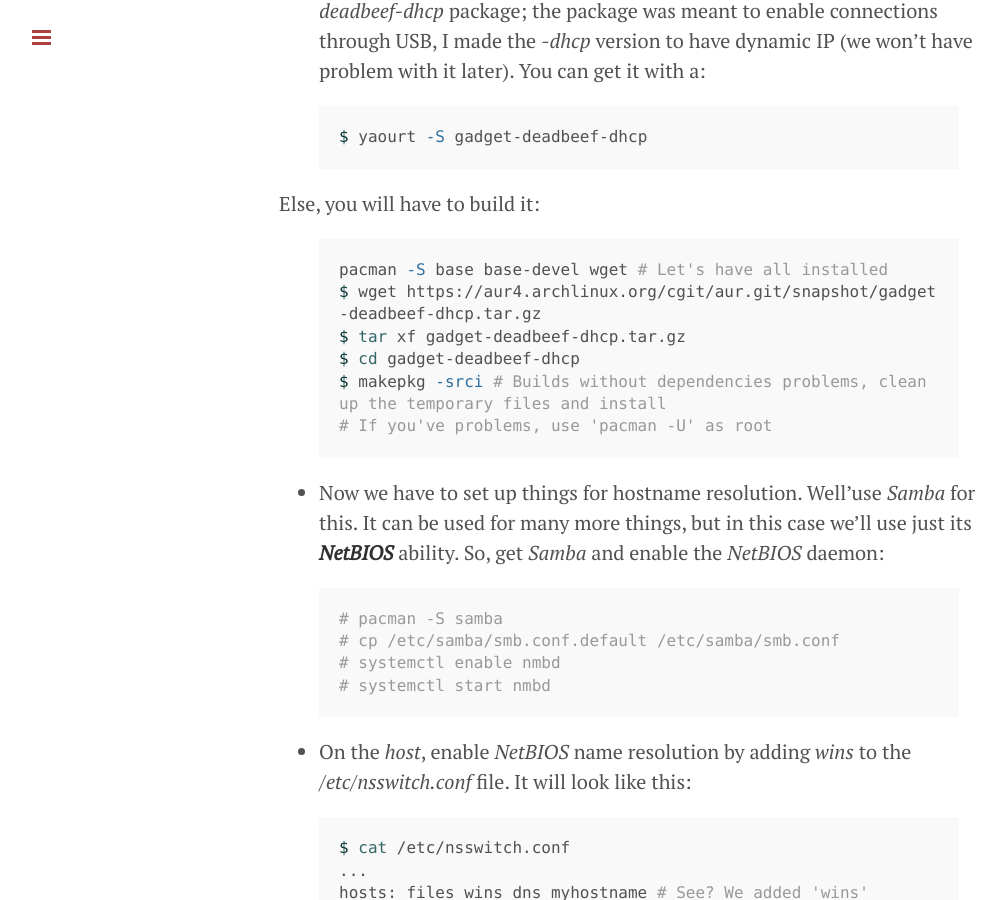
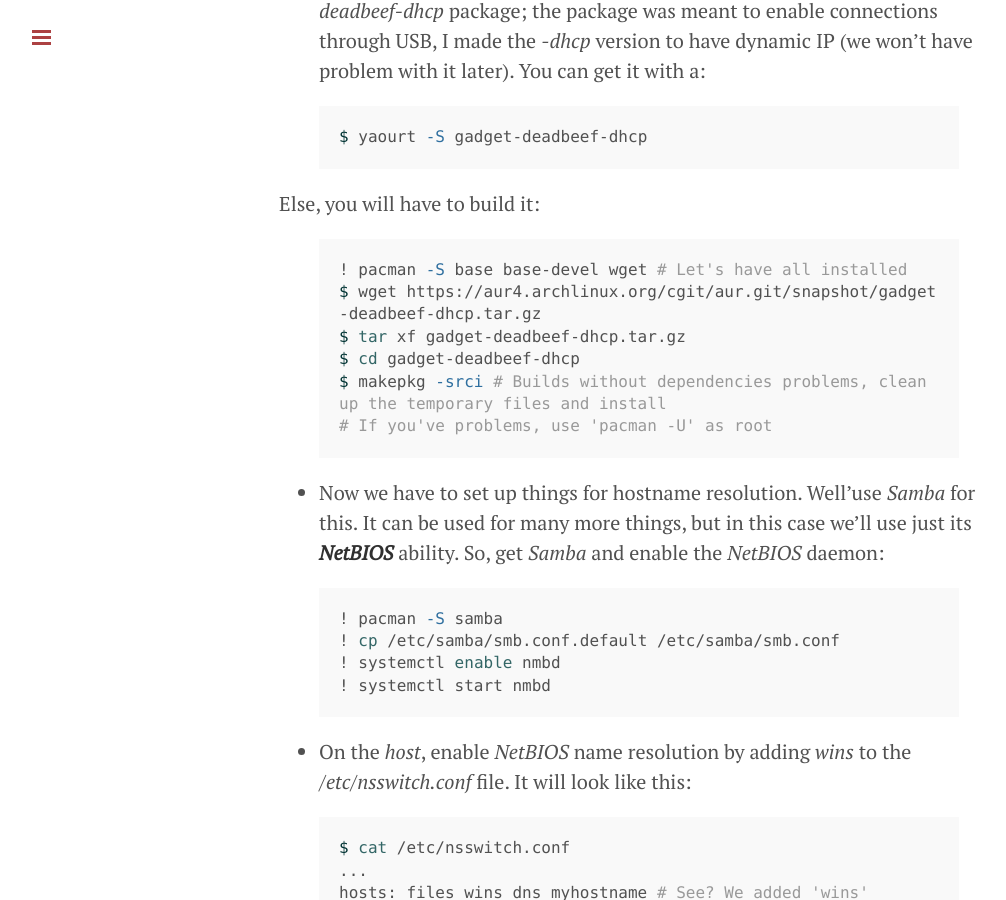
Before and after one commit to ItachiSan/itachisan.github.io, a Jekyll site: the page built from _posts/2015-07-25-usb-networking-on-alarm-bbb.md, in a window 1280 px wide and 900 px high, scrolled down 2249 px. Shown: the whole window, without its empty margins (1-1007 px from the left). Built offline with Jekyll 4.4.1, drawn with Linux system fonts in a browser that asks for light colours; Markdown is read by kramdown in place of the engine named in the settings; comment, search, counter and statistics services are not loaded.

```diff
--- a/_posts/2015-07-25-usb-networking-on-alarm-bbb.md
+++ b/_posts/2015-07-25-usb-networking-on-alarm-bbb.md
@@ -18,7 +18,7 @@ Some thoughts:
 on the client (the *BeagleBoneBlack*).
 * In a theoric way, this tutorial should be fine for any **ArchLinuxARM** device; just pay a bit more of attention.
 * I assume that the users reading this tutorial are a bit experienced (else *GTFO*); also, the commands with before a *$*
-will be commands that can be given as users, the ones with *#* should be given by the user *root*.
+will be commands that can be given as users, the ones with *!* should be given by the user *root*.
 
 ## Let's do this
 So, these are the steps:
@@ -70,7 +70,7 @@ $ yaourt -S gadget-deadbeef-dhcp
 {% endhighlight %}
 Else, you will have to build it:
 {% highlight bash %}
-pacman -S base base-devel wget # Let's have all installed
+! pacman -S base base-devel wget # Let's have all installed
 $ wget https://aur4.archlinux.org/cgit/aur.git/snapshot/gadget-deadbeef-dhcp.tar.gz
 $ tar xf gadget-deadbeef-dhcp.tar.gz
 $ cd gadget-deadbeef-dhcp
@@ -82,10 +82,10 @@ $ makepkg -srci # Builds without dependencies problems, clean up the temporary f
 It can be used for many more things, but in this case we'll use just its ***NetBIOS*** ability.
 So, get *Samba* and enable the *NetBIOS* daemon:
 {% highlight bash %}
-# pacman -S samba
-# cp /etc/samba/smb.conf.default /etc/samba/smb.conf
-# systemctl enable nmbd
-# systemctl start nmbd
+! pacman -S samba
+! cp /etc/samba/smb.conf.default /etc/samba/smb.conf
+! systemctl enable nmbd
+! systemctl start nmbd
 {% endhighlight %}
 
 - On the *host*, enable *NetBIOS* name resolution by adding *wins* to the */etc/nsswitch.conf* file.
```
